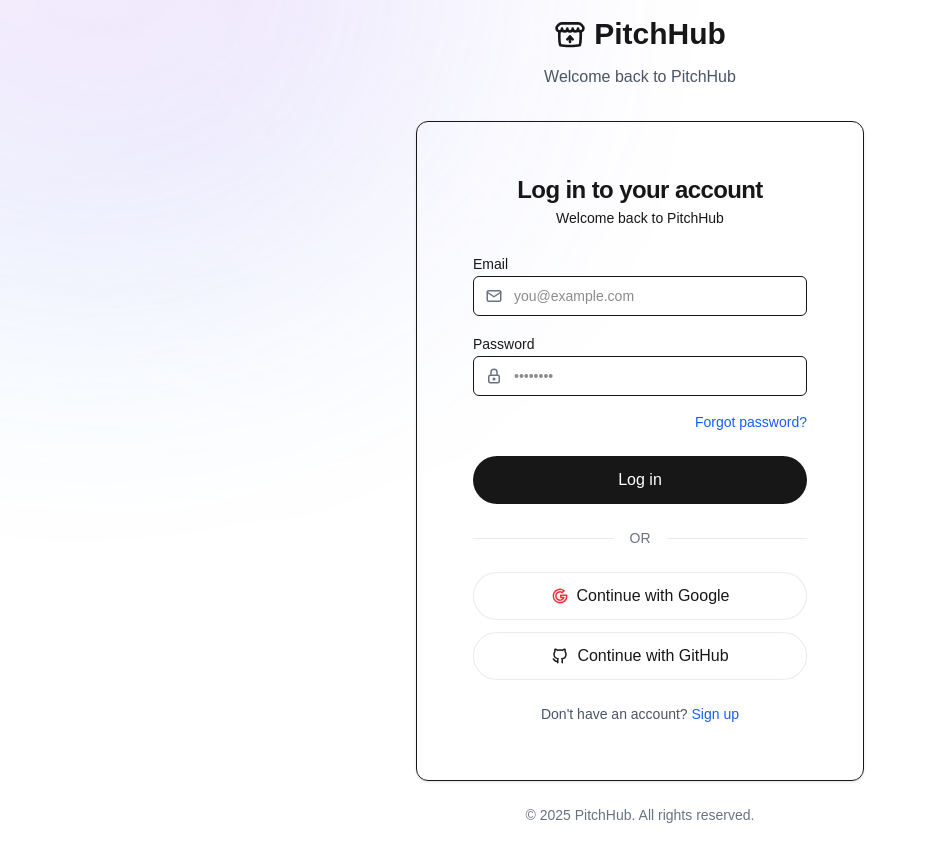
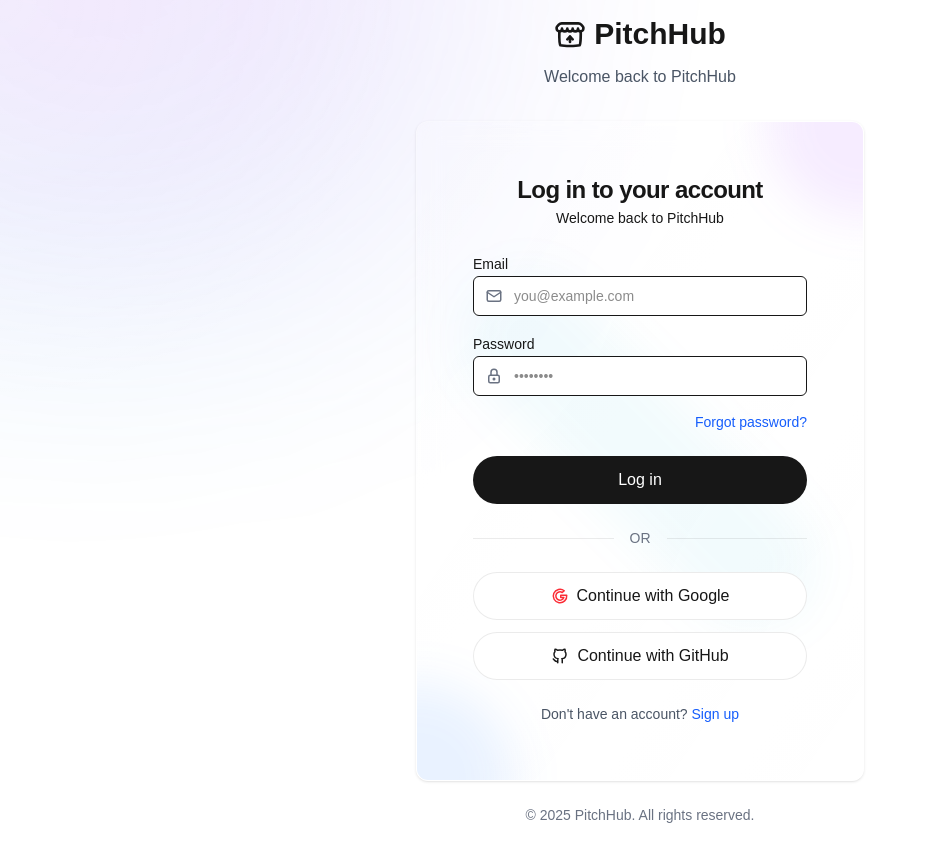
Before and after one commit to Guheil/pitch-hub, a Next.js app: page /login in a window 1280 px wide. Shown: the whole page, without its empty margins (0-927 px from the left). Built offline with nearby package versions, Linux system fonts and the light colour scheme.

Commit message:
added design

```diff
--- a/src/components/auth/AuthCard.tsx
+++ b/src/components/auth/AuthCard.tsx
@@ -46,12 +46,19 @@
             )}
           </motion.div>
 
-          <Card>
-            <CardHeader>
+          <Card className="bg-white/10 dark:bg-black/10 backdrop-blur-md border border-white/20 dark:border-white/10 relative overflow-hidden">
+            {/* Decorative elements for unique background */}
+            <div className="absolute inset-0 overflow-hidden pointer-events-none">
+              <div className="absolute -top-24 -right-24 w-48 h-48 bg-purple-500/10 rounded-full blur-xl" />
+              <div className="absolute -bottom-24 -left-24 w-48 h-48 bg-blue-500/10 rounded-full blur-xl" />
+              <div className="absolute top-1/2 left-1/2 -translate-x-1/2 -translate-y-1/2 w-full h-32 bg-cyan-500/5 rounded-full blur-xl rotate-45" />
+              <div className="absolute inset-0 bg-gradient-to-br from-transparent via-white/5 to-transparent opacity-30" />
+            </div>
+            <CardHeader className="relative z-10">
               <CardTitle className="text-center">{title}</CardTitle>
               {subtitle && <CardDescription className="text-center">{subtitle}</CardDescription>}
             </CardHeader>
-            <CardContent>
+            <CardContent className="relative z-10">
               {children}
             </CardContent>
           </Card>
```
